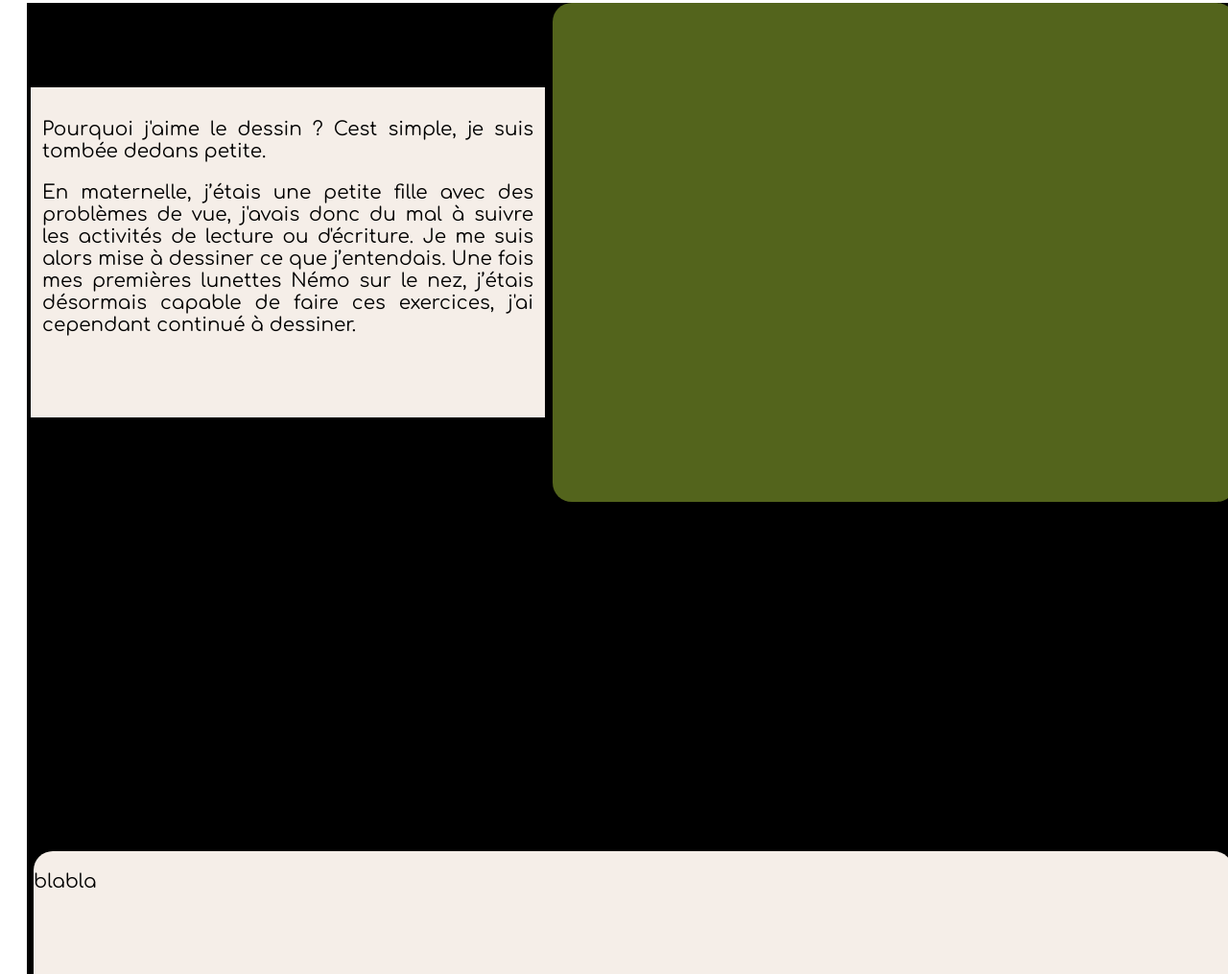
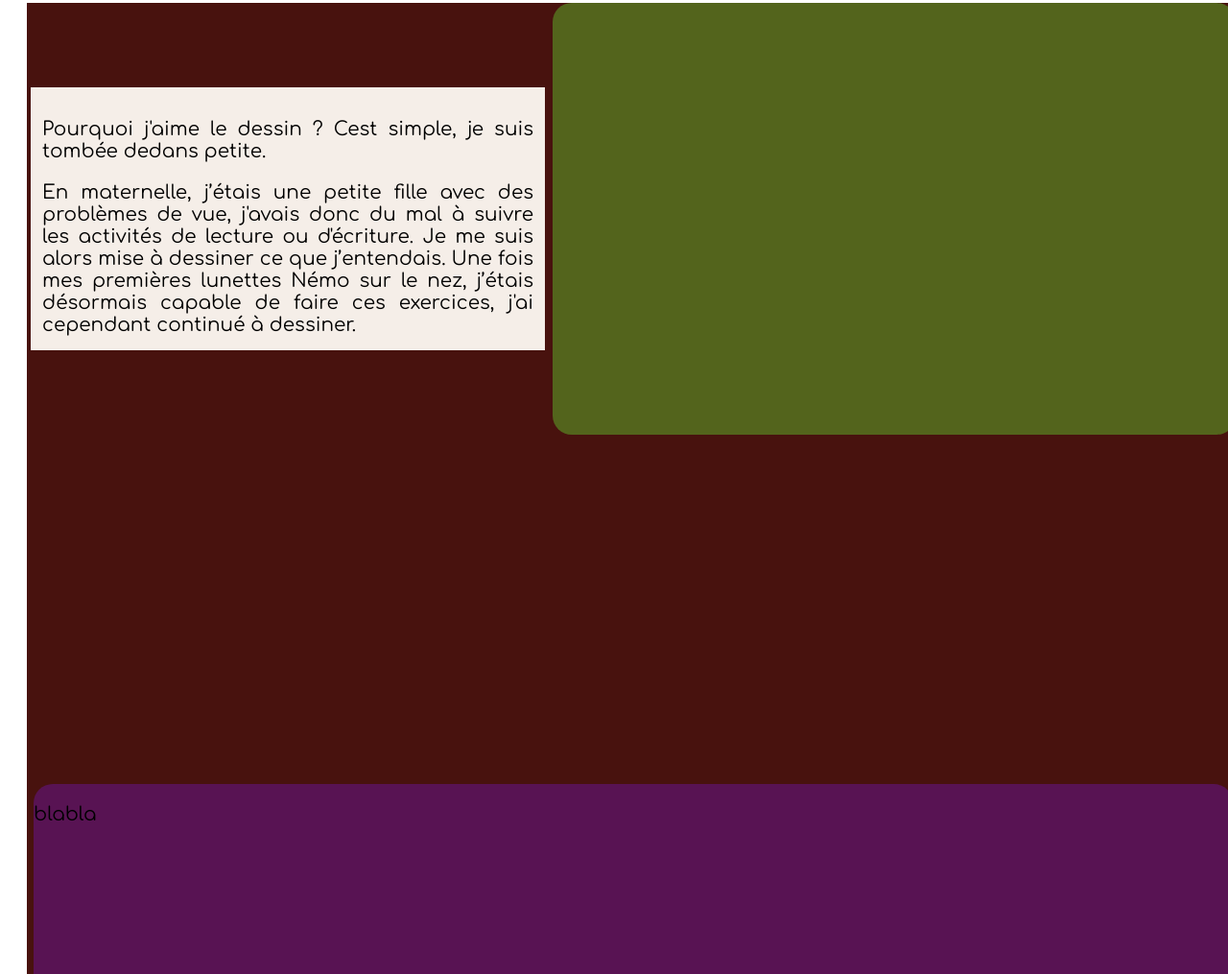
Before and after one commit to cdelamarr/site-perso, a plain HTML site: page index.html in a window 1280 px wide. Shown: the part 932-1947 px from the top of the page at 96% size. Drawn offline with Linux system fonts and the light colour scheme.

Commit message:
après mobile

```diff
--- a/style.css
+++ b/style.css
@@ -1,7 +1,7 @@
 
 .cont
 {
-	background-color: #000000;/*#F5EEE8*/
+	background-color: #48120E;/*#F5EEE8*/
 	justify-content: space-around;
 }
 p
@@ -67,7 +67,6 @@ height: 100%;
 
     flex-wrap: wrap;
 	width: 100%;
-	/*justify-content: center;*/
 	align-items: center;
 
 }
@@ -80,7 +79,7 @@ height: 100%;
 	width: 512px;
 	min-width: 307px;
 
-	height: 320px;
+	height: 250px;
 	min-height: 186px;
 	padding: 2em;
 }
@@ -100,6 +99,8 @@ height: 100%;
 	background-color:#53641c;
 	color:white;
 }
+
+
 
 #ligne2
 {
@@ -125,7 +126,7 @@ height: 100%;
 .futur
 {
 
-	background-color:#F5EEE8;
+	background-color:#581353;
 	border-radius: 20px 20px 0px 0px;
 	width: 1250px;
 	min-width: 307px;
```
Also changed, not shown: index.html (+2 -1 lines).
